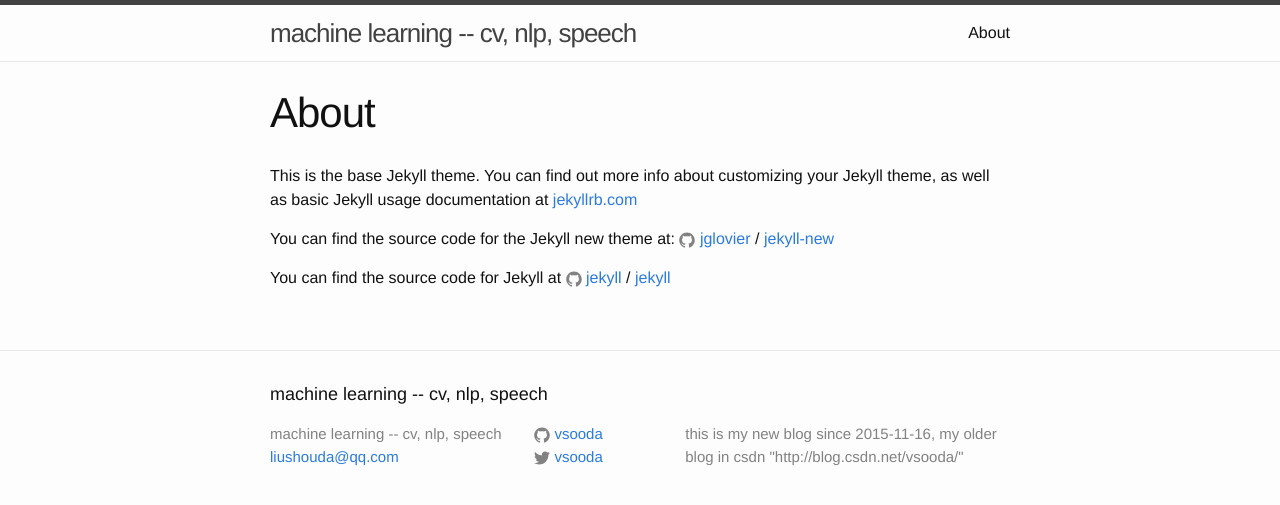
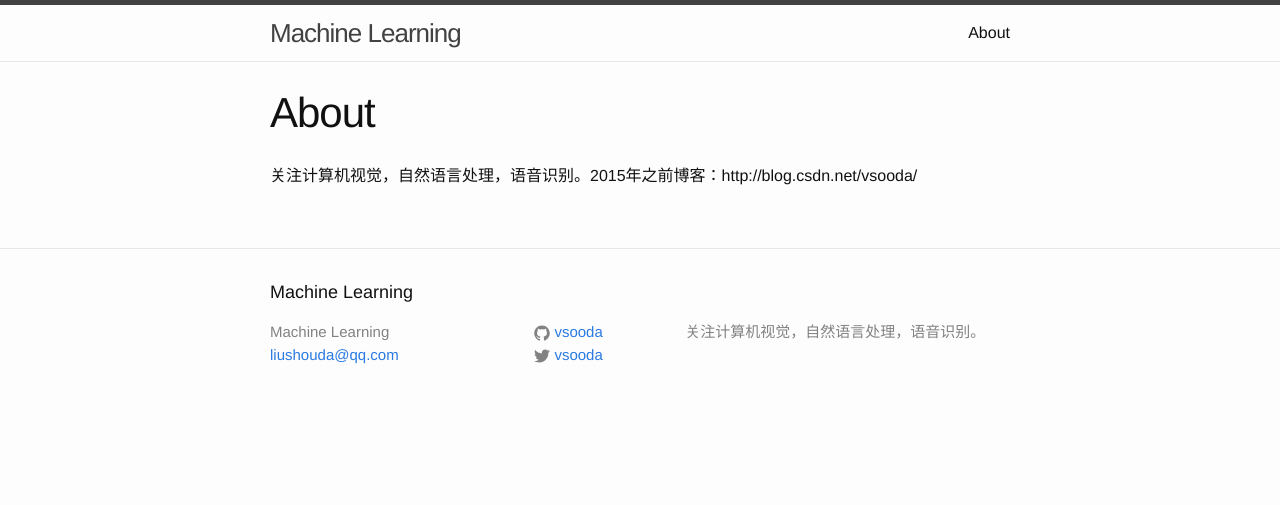
Before and after one commit to vsooda/vsooda.github.io, a Jekyll site: the page built from about.md, in a window 1280 px wide. Shown: the top 505 px of the page. Built offline with Jekyll 4.4.1, drawn with Linux system fonts in a browser that asks for light colours; Markdown is read by kramdown in place of the engine named in the settings.

```diff
--- a/_config.yml
+++ b/_config.yml
@@ -6,10 +6,10 @@
 # 'jekyll serve'. If you change this file, please restart the server process.
 
 # Site settings
-title: machine learning -- cv, nlp, speech
+title: Machine Learning
 email: liushouda@qq.com
 description: > # this means to ignore newlines until "baseurl:"
-  this is my new blog since 2015-11-16, my older blog in csdn "http://blog.csdn.net/vsooda/"
+  关注计算机视觉，自然语言处理，语音识别。
 baseurl: "" # the subpath of your site, e.g. /blog
 url: "http://yourdomain.com" # the base hostname & protocol for your site
 twitter_username: vsooda
--- a/about.md
+++ b/about.md
@@ -4,12 +4,4 @@ title: About
 permalink: /about/
 ---
 
-This is the base Jekyll theme. You can find out more info about customizing your Jekyll theme, as well as basic Jekyll usage documentation at [jekyllrb.com](http://jekyllrb.com/)
-
-You can find the source code for the Jekyll new theme at:
-{% include icon-github.html username="jglovier" %} /
-[jekyll-new](https://github.com/jglovier/jekyll-new)
-
-You can find the source code for Jekyll at
-{% include icon-github.html username="jekyll" %} /
-[jekyll](https://github.com/jekyll/jekyll)
+关注计算机视觉，自然语言处理，语音识别。2015年之前博客：http://blog.csdn.net/vsooda/
```
Also changed, not shown: _posts/2015-11-17-marytts_train.md (+2 -1 lines), _posts/2015-12-01-optimize.markdown (added, +16 -0 lines), 1 other file.
